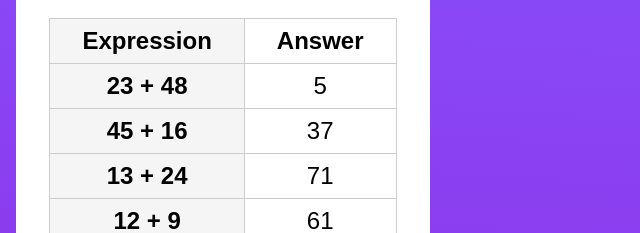
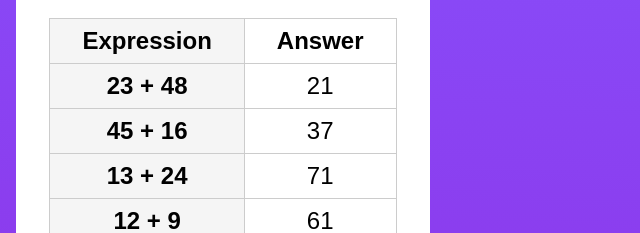
Before and after one commit to Utkarsh-987/Quiz-Portal, a plain HTML site: page Matching.html in a window 1280 px wide. Shown: the part 244-477 px from the top of the page, 417-1057 px from the left. Drawn offline with Linux system fonts and the light colour scheme.

Commit message:
Update Matching.html

```diff
--- a/Matching.html
+++ b/Matching.html
@@ -21,7 +21,7 @@
     <tbody>
       <tr>
         <td id="q1">23 + 48</td>
-        <td id="a4">5</td>
+        <td id="a4">21</td>
       </tr>
       <tr>
         <td id="q2">45 + 16</td>
```
